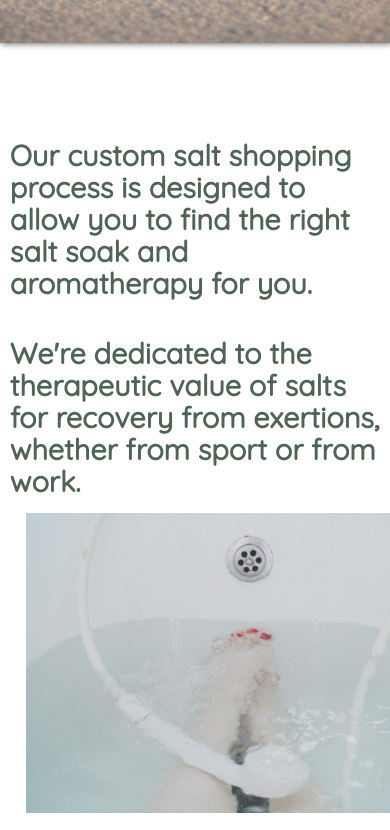
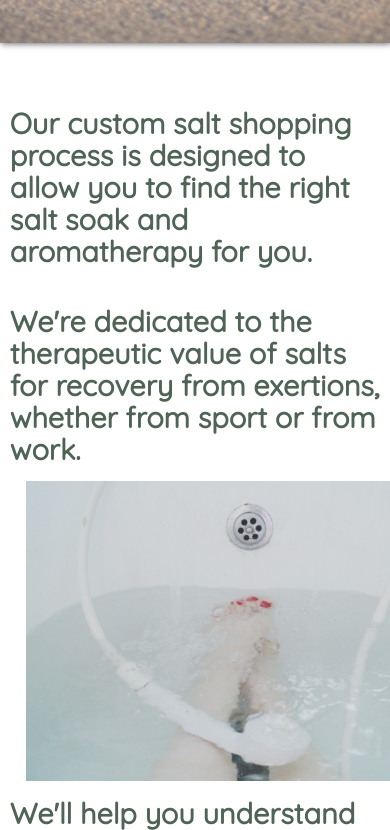
Before and after one commit to webwizard99/assignment-04, a plain HTML site: page about.html in a window 390 px wide. Shown: the part 683-1513 px from the top of the page. Drawn offline with Linux system fonts and the light colour scheme; a web font is replaced by a local one.

Commit message:
Implement mobile styling for about page.

```diff
--- a/resources/css/style.css
+++ b/resources/css/style.css
@@ -297,6 +297,13 @@
   .about-header-main {
     margin-top: 48rem;
   }
+
+  /* about header styling - mobile  */
+  @media only screen and ( max-width: 510px ) {
+    .about-header-main {
+      margin-top: 26rem;
+    }
+  }
 }
 
 .about-story {
@@ -333,3 +340,10 @@
     display: none;
   }
 }
+
+/* about styling - mobile  */
+@media only screen and ( max-width: 510px ) {
+  .about-container {
+    margin-top: 4rem;
+  }
+}
```
